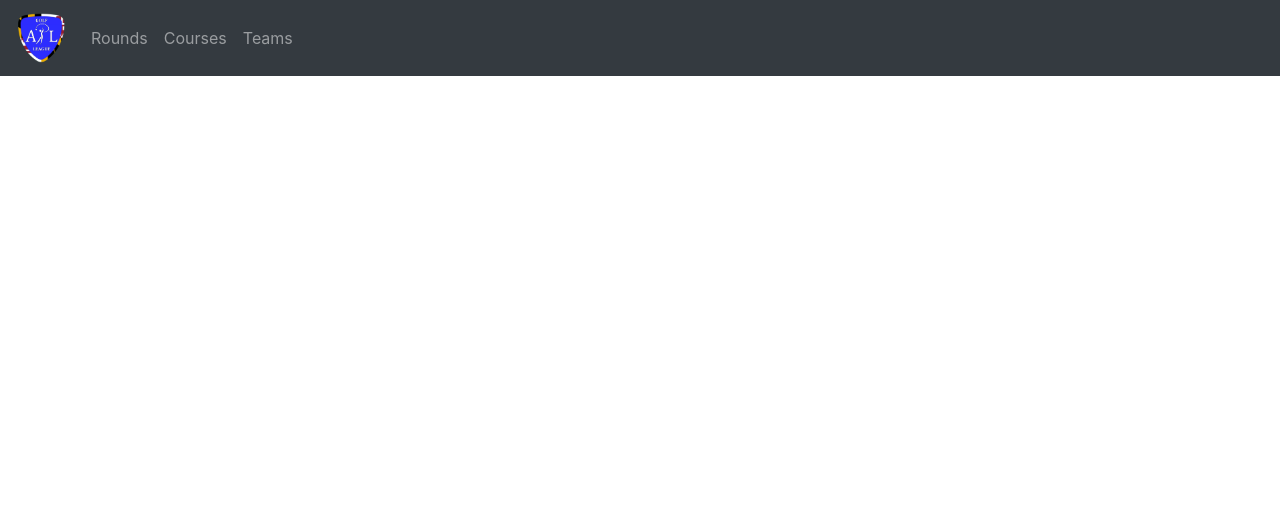
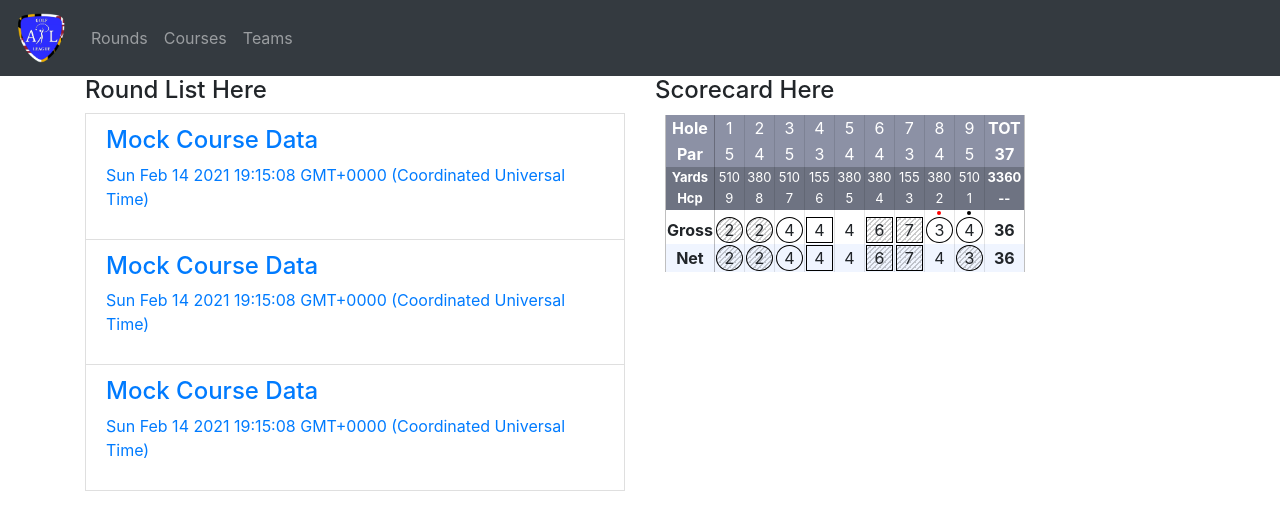
Before and after one commit to adjaunzemis/apl-golf-league-frontend, an Angular app in the folder apl-golf-league/: page /rounds in a window 1280 px wide. Before the commit this address led to /. Shown: the top 530 px of the page. Built offline with nearby package versions, Linux system fonts and the light colour scheme.

Commit message:
Implemented preliminary round list component.

```diff
--- a/apl-golf-league/src/app/app-routing.module.ts
+++ b/apl-golf-league/src/app/app-routing.module.ts
@@ -2,9 +2,11 @@ import { NgModule } from '@angular/core';
 import { RouterModule, Routes } from '@angular/router';
 
 import { ScorecardComponent } from './scorecard/scorecard.component';
+import { RoundListComponent } from './round-list/round-list.component';
 
 const routes: Routes = [
-  { path: '', component: ScorecardComponent }
+  { path: '', component: ScorecardComponent },
+  { path: 'rounds', component: RoundListComponent }
 ];
 
 @NgModule({
--- a/apl-golf-league/src/app/app.module.ts
+++ b/apl-golf-league/src/app/app.module.ts
@@ -5,12 +5,14 @@ import { AppRoutingModule } from './app-routing.module';
 import { AppComponent } from './app.component';
 import { HeaderComponent } from './header/header.component';
 import { ScorecardComponent } from './scorecard/scorecard.component';
+import { RoundListComponent } from './round-list/round-list.component';
 
 @NgModule({
   declarations: [
     AppComponent,
     HeaderComponent,
-    ScorecardComponent
+    ScorecardComponent,
+    RoundListComponent
   ],
   imports: [
     BrowserModule,
--- a/apl-golf-league/src/app/header/header.component.html
+++ b/apl-golf-league/src/app/header/header.component.html
@@ -9,7 +9,7 @@
     <div class="collapse navbar-collapse" id="navbarMenu">
         <ul class="navbar-nav mr-auto">
             <li class="nav-item">
-                <a href="#" class="nav-link">Rounds</a>
+                <a href="rounds" class="nav-link">Rounds</a>
             </li>
             <li class="nav-item">
                 <a href="#" class="nav-link">Courses</a>
--- /dev/null
+++ b/apl-golf-league/src/app/round-list/round-list.component.html
@@ -0,0 +1,15 @@
+<div class="row">
+    <div class="col-md-6">
+        <h4>Round List Here</h4>
+        <a href="#" class="list-group-item clearfix" *ngFor="let round of rounds">
+            <div class="pull-left">
+                <h4 class="list-group-item-heading">{{ round.course.courseName }}</h4>
+                <p class="list-group-item-text">{{ round.datePlayed }}</p>
+            </div>
+        </a>
+    </div>
+    <div class="col-md-6">
+        <h4>Scorecard Here</h4>
+        <app-scorecard></app-scorecard>
+    </div>
+</div>
--- /dev/null
+++ b/apl-golf-league/src/app/round-list/round-list.component.ts
@@ -0,0 +1,24 @@
+import { Component, OnInit } from '@angular/core';
+
+import { GolfRound } from './../shared/golf-models';
+import { MOCK_ROUND } from '../shared/mock-data';
+
+@Component({
+  selector: 'app-round-list',
+  templateUrl: './round-list.component.html',
+  styleUrls: ['./round-list.component.css']
+})
+export class RoundListComponent implements OnInit {
+
+  rounds: GolfRound[] = [
+    MOCK_ROUND,
+    MOCK_ROUND,
+    MOCK_ROUND
+  ];
+
+  constructor() { }
+
+  ngOnInit(): void {
+  }
+
+}
```
Also changed, not shown: apl-golf-league/src/app/round-list/round-list.component.css (added).
